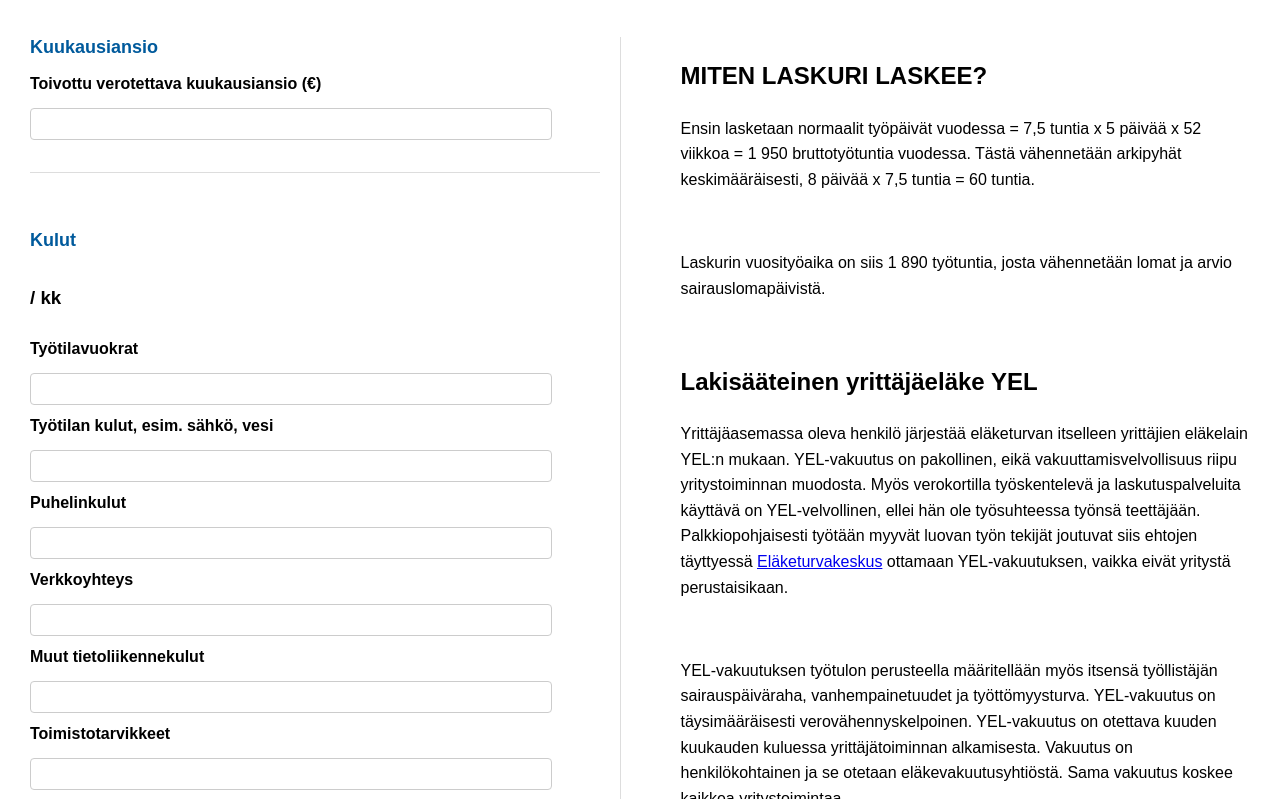
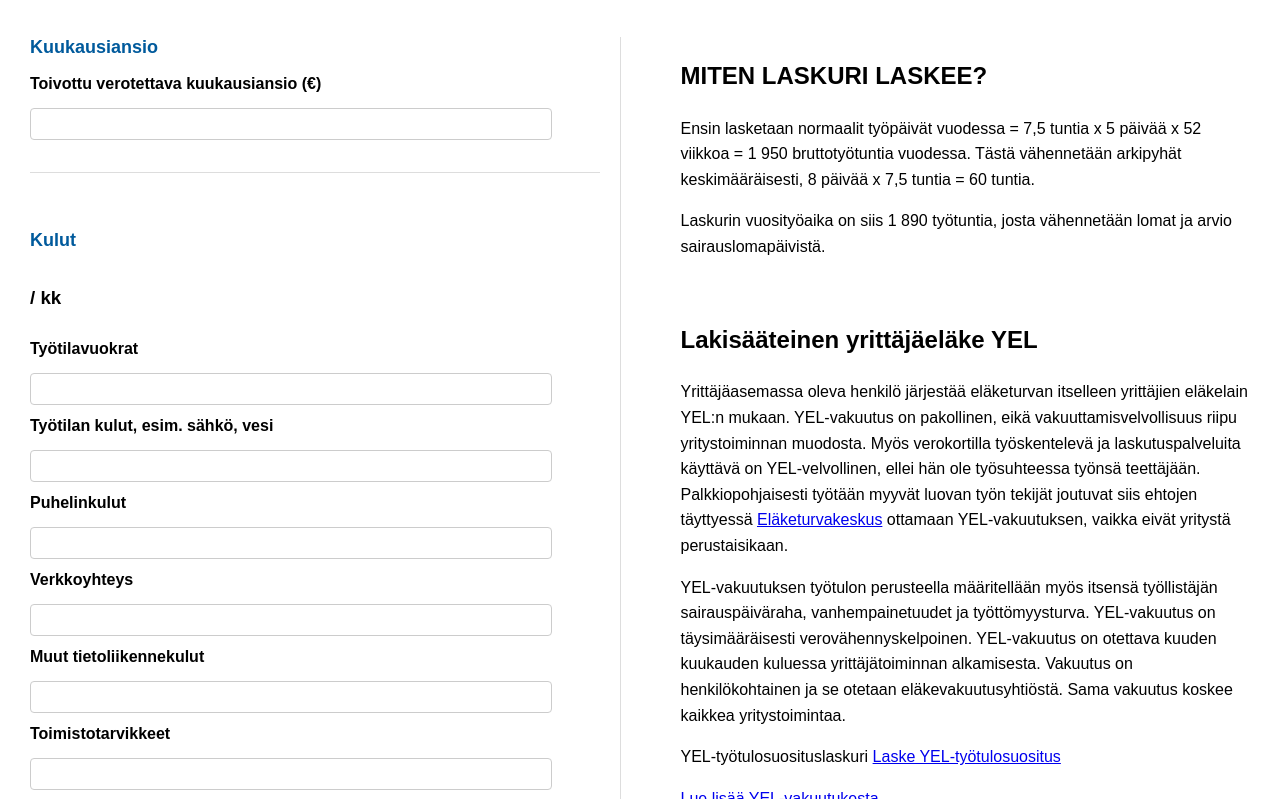
Before and after one commit to freetyopalkkiolaskuri-gif/freetyon_palkkiolaskuri, a plain HTML site: page index.html in a window 1280 px wide. Shown: the part 139-938 px from the top of the page. Drawn offline with Linux system fonts and the light colour scheme.

Commit message:
Otettu leipätekstien br t pois

```diff
--- a/index.html
+++ b/index.html
@@ -223,9 +223,9 @@
                 <h2>MITEN LASKURI LASKEE?</h2>
 
                 <p>Ensin lasketaan normaalit työpäivät vuodessa = 7,5 tuntia x 5 päivää x 52 viikkoa = 1 950 bruttotyötuntia vuodessa.
-                    Tästä vähennetään arkipyhät keskimääräisesti, 8 päivää x 7,5 tuntia = 60 tuntia.</p><br>
+                    Tästä vähennetään arkipyhät keskimääräisesti, 8 päivää x 7,5 tuntia = 60 tuntia.</p>
 
-                <p>Laskurin vuosityöaika on siis 1 890 työtuntia, josta vähennetään lomat ja arvio sairauslomapäivistä.
+                <p>Laskurin vuosityöaika on siis 1 890 työtuntia, josta vähennetään lomat ja arvio sairauslomapäivistä.</p>
             </div><br>
 
             <div class="yel-info">
@@ -234,14 +234,14 @@
                 <p>Yrittäjäasemassa oleva henkilö järjestää eläketurvan itselleen yrittäjien eläkelain YEL:n mukaan. YEL-vakuutus on pakollinen, eikä vakuuttamisvelvollisuus riipu yritystoiminnan muodosta.
                     Myös verokortilla työskentelevä ja laskutuspalveluita käyttävä on YEL-velvollinen, ellei hän ole työsuhteessa työnsä teettäjään. Palkkiopohjaisesti työtään myyvät luovan työn tekijät joutuvat
                     siis ehtojen täyttyessä <a href="https://www.etk.fi/suomen-elakejarjestelma/elaketurva/tyoelaketurvan-kattavuus-ja-vakuuttaminen/yel-yrittajat">Eläketurvakeskus</a>
-                    ottamaan YEL-vakuutuksen, vaikka eivät yritystä perustaisikaan.</p><br>
+                    ottamaan YEL-vakuutuksen, vaikka eivät yritystä perustaisikaan.</p>
 
                 <p>YEL-vakuutuksen työtulon perusteella määritellään myös itsensä työllistäjän sairauspäiväraha, vanhempainetuudet ja työttömyysturva. YEL-vakuutus on täysimääräisesti verovähennyskelpoinen.
-                    YEL-vakuutus on otettava kuuden kuukauden kuluessa yrittäjätoiminnan alkamisesta. Vakuutus on henkilökohtainen ja se otetaan eläkevakuutusyhtiöstä. Sama vakuutus koskee kaikkea yritystoimintaa.</p><br>
+                    YEL-vakuutus on otettava kuuden kuukauden kuluessa yrittäjätoiminnan alkamisesta. Vakuutus on henkilökohtainen ja se otetaan eläkevakuutusyhtiöstä. Sama vakuutus koskee kaikkea yritystoimintaa.</p>
 
                 <p>YEL-työtulosuosituslaskuri
                     <a href="https://laskurit.tyoelake.fi/fi/yel-tyotulo-suositus-laskuri">Laske YEL-työtulosuositus</a>
-                </p><br>
+                </p>
 
                 <a href="https://www.etk.fi/suomen-elakejarjestelma/elaketurva/tyoelaketurvan-kattavuus-ja-vakuuttaminen/yel-yrittajat/">
                     Lue lisää YEL-vakuutukesta
```
